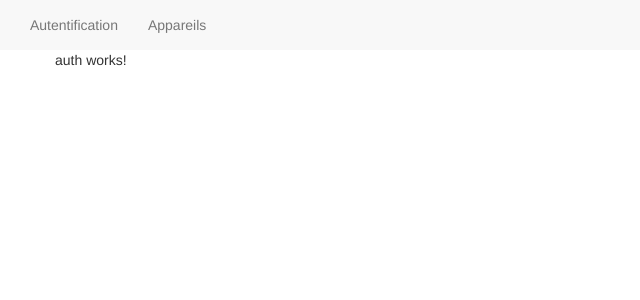
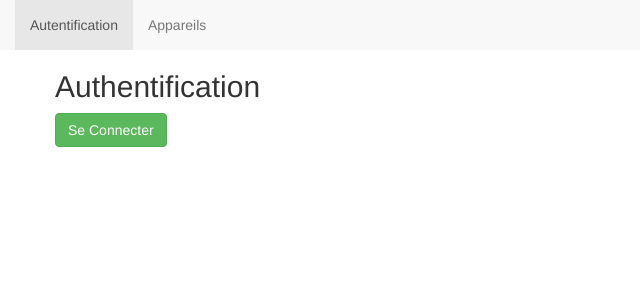
Before and after one commit to Julien1988/learn-angular-app, an Angular app: page /auth in a window 1280 px wide. Shown: the top 300 px of the page, without its empty margins (0-640 px from the left). Built offline with nearby package versions, Linux system fonts and the light colour scheme.

Commit message:
add router.navigate()

```diff
--- a/src/app/app.component.html
+++ b/src/app/app.component.html
@@ -1,8 +1,8 @@
 <nav class="nabvar navbar-default">
   <div class="container-fluid">
     <ul class="nav navbar-nav">
-      <li><a routerLink="auth">Autentification</a></li>
-      <li><a routerLink="appareils">Appareils</a></li>
+      <li routerLinkActive="active"><a routerLink="auth">Autentification</a></li>
+      <li routerLinkActive="active"><a routerLink="appareils">Appareils</a></li>
     </ul>
   </div>
 </nav>
--- a/src/app/app.module.ts
+++ b/src/app/app.module.ts
@@ -8,6 +8,7 @@
 import { AppareilComponent } from './appareil/appareil.component';
 
 import { AppareilService } from './services/appareil.service';
+import { AuthService } from './services/auth.service';
 import { AuthComponent } from './auth/auth.component';
 import { AppareilViewComponent } from './appareil-view/appareil-view.component';
 import { Routes, RouterModule } from '@angular/router';
@@ -32,7 +33,7 @@
     FormsModule,
     RouterModule.forRoot(appRoutes),
   ],
-  providers: [AppareilService],
+  providers: [AppareilService, AuthService],
   bootstrap: [AppComponent],
 })
 export class AppModule {}
--- a/src/app/auth/auth.component.html
+++ b/src/app/auth/auth.component.html
@@ -1 +1,4 @@
-<p>auth works!</p>
+<h2>Authentification</h2>
+
+<button class="btn btn-success" *ngIf="!authStatus" (click)="onSignIn()">Se Connecter</button>
+<button class="btn btn-danger" *ngIf="authStatus" (click)="onSignOut()">Se Déconnecter</button>
--- a/src/app/auth/auth.component.ts
+++ b/src/app/auth/auth.component.ts
@@ -1,15 +1,32 @@
 import { Component, OnInit } from '@angular/core';
+import { AuthService } from '../services/auth.service';
+import { Router } from '@angular/router';
 
 @Component({
   selector: 'app-auth',
   templateUrl: './auth.component.html',
-  styleUrls: ['./auth.component.scss']
+  styleUrls: ['./auth.component.scss'],
 })
 export class AuthComponent implements OnInit {
+  authStatus: boolean;
 
-  constructor() { }
+  constructor(private authService: AuthService, private router: Router) {}
 
   ngOnInit(): void {
+    this.authStatus = this.authService.isAuth;
   }
 
+  onSignIn() {
+    this.authService.signIn().then(() => {
+      console.log('Connexion ok');
+      this.authStatus = this.authService.isAuth;
+      this.router.navigate(['appareils']);
+    });
+  }
+
+  onSignOut() {
+    this.authService.signOut();
+    console.log('Déconnexion ok');
+    this.authStatus = this.authService.isAuth;
+  }
 }
--- /dev/null
+++ b/src/app/services/auth.service.ts
@@ -0,0 +1,18 @@
+import { resolve } from 'dns';
+
+export class AuthService {
+  isAuth = false;
+
+  signIn() {
+    return new Promise((resolve, reject) => {
+      setTimeout(() => {
+        this.isAuth = true;
+        resolve(true);
+      }, 2000);
+    });
+  }
+
+  signOut() {
+    this.isAuth = false;
+  }
+}
```
